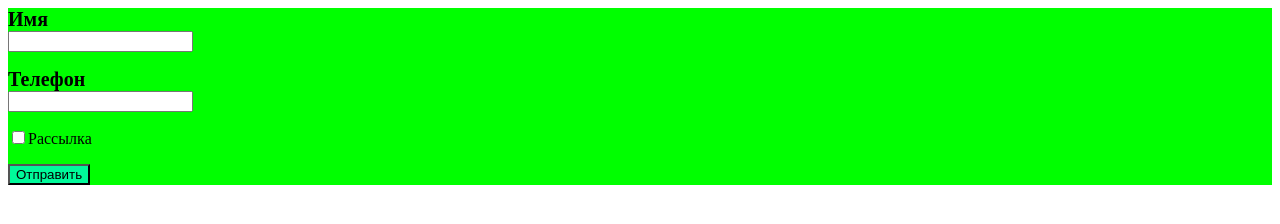
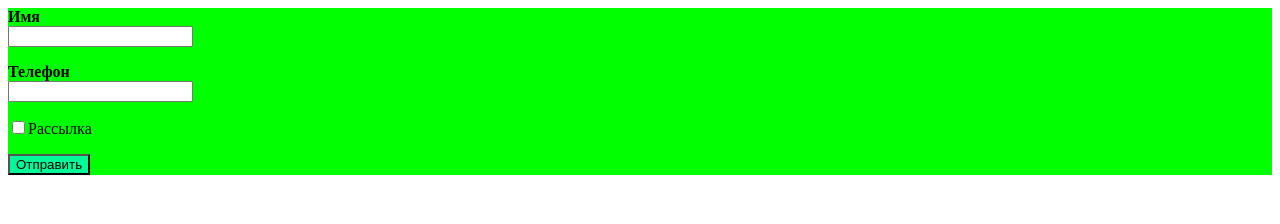
Before and after one commit to kupermuper/Site10, a plain HTML site: page index.html in a window 1280 px wide. Drawn offline with Linux system fonts and the light colour scheme.

Commit message:
Update index.html

```diff
--- a/index.html
+++ b/index.html
@@ -1,7 +1,7 @@
 <html>
     <form style="background-color:Lime">
-        <p><label style="font-size:20px"><b>Имя</b><br/><input type ="text"></label></p>
-        <p><label style="font-size:20px"><b>Телефон</b><br/><input type ="tel"></label></p>
+        <p><label><b>Имя</b><br/><input type ="text"></label></p>
+        <p><label><b>Телефон</b><br/><input type ="tel"></label></p>
         <p><label><input type ="checkbox">Рассылкa</label></p>
         <input style="background-color:MediumSpringGreen" type ="submit" value="Отправить">
     </form>
```
